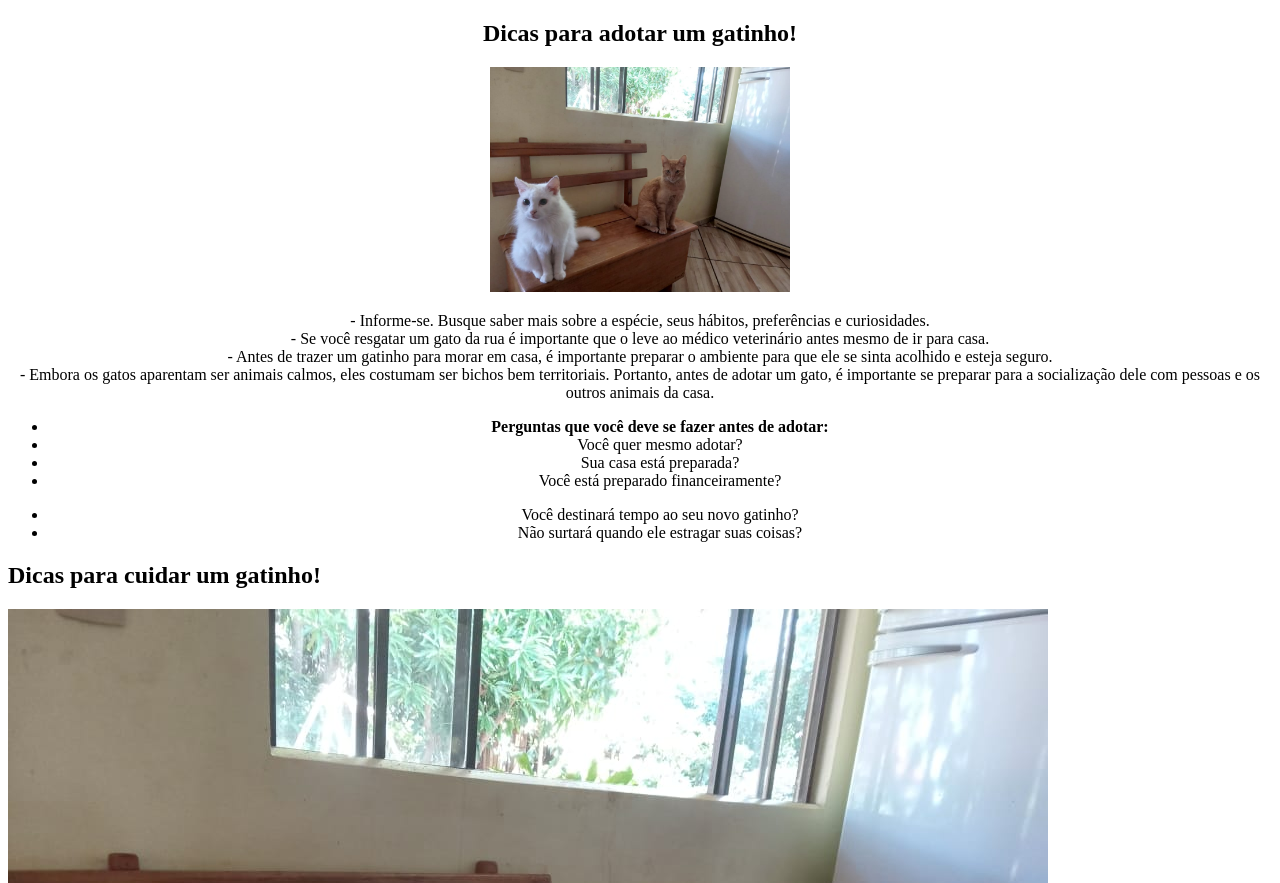
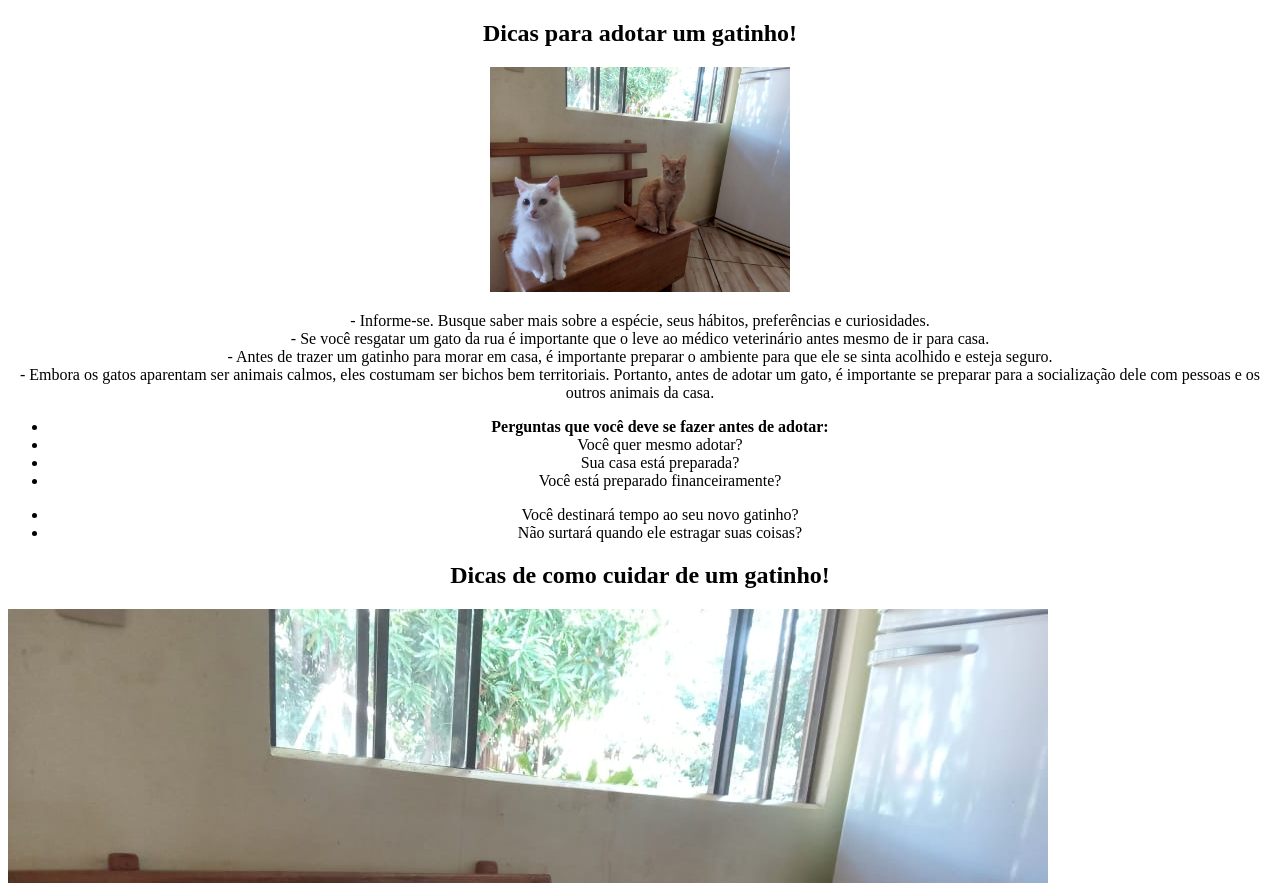
Before and after one commit to MariaRita1406/Blog-Miau, a plain HTML site: page index.html in a window 1280 px wide. Shown: the top 883 px of the page. Drawn offline with Linux system fonts and the light colour scheme; files whose address does not match are found by name.

Commit message:
atualização

```diff
--- a/index.html
+++ b/index.html
@@ -52,8 +52,8 @@
         <div class="dicas">
 
             <div class="section-title">
-              <h2><strong>Dicas para cuidar um gatinho!</strong></h2>
-            </div>
+                <h2 style="text-align: center;"><strong>Dicas de como cuidar de um gatinho!</strong></h2>
+              </div>
 
             <div class="row">
               <div class="col-lg-4" data-aos="fade-right">
```
